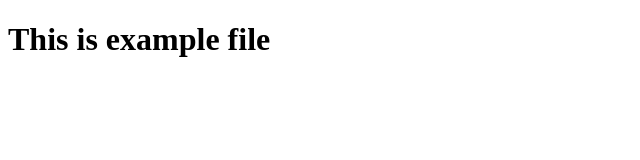
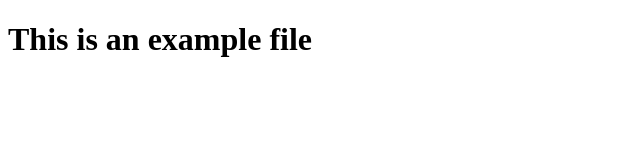
Before and after one commit to nidhibashte/NAVIGATION, a plain HTML site: page index1.html in a window 1280 px wide. Shown: the whole page, without its empty margins (0-640 px from the left). Drawn offline with Linux system fonts and the light colour scheme.

Commit message:
Changes made in index1.html

```diff
--- a/index1.html
+++ b/index1.html
@@ -7,7 +7,7 @@
     <link rel="stylesheet" href="style.css"
 </head>
 <body>
-    <h1>This is example file</h1>
+    <h1>This is an example file</h1>
 
 </body>
 </html>
```
